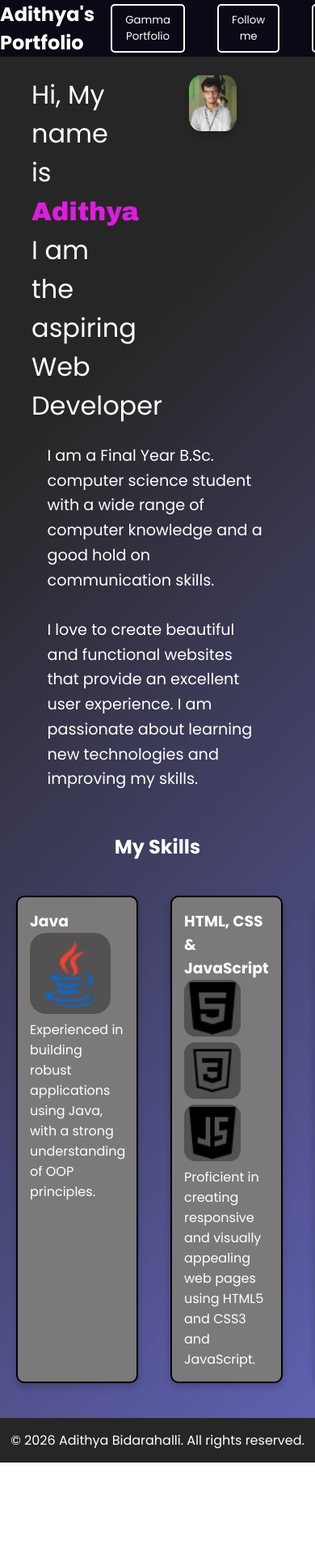
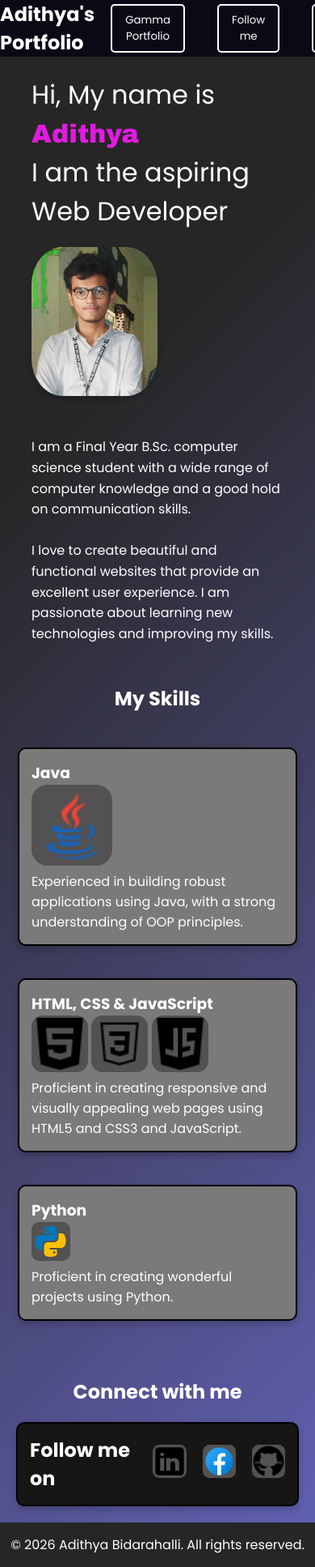
Before and after one commit to adithyabidarahalli/My-Portfolio, a plain HTML site: page index.html in a window 390 px wide. Shown: the top 1935 px of the page at 81% size. Before the commit the page ends 1806 px from the top, so only its background shows below. Drawn offline with Linux system fonts and the light colour scheme.

Commit message:
Removed unnecessary files

```diff
--- a/CSS/classstyles.css
+++ /dev/null
@@ -1,38 +0,0 @@
-.left{
-    font-weight: 700;
-    font-size: 24px;
-}
-.firstSection{
-    display: flex;
-    justify-content: space-around;
-    margin: 23px 0;
-}
-.firstSection > div{
-    width: 30%;
-}
-
-.leftSection{
-
-    width: 50%;
-    font-size: 2rem;
-}
-
-.rightSection{
-
-    width: 50%;
-}
-.myPhoto{
-    border-radius: 25%;
-    box-shadow: 0 4px 8px rgba(0, 0, 0, 0.2);
-}
-.about{
-
-    font-size: 1.2rem;
-    margin: 0 15%;
-    line-height: 1.6;
-}
-.purple{
-    color: rgb(223, 28, 223);
-    font-weight: bold;
-    font-family: 'Arial Black', Gadget, sans-serif;
-}
--- a/CSS/divstyles.css
+++ /dev/null
@@ -1,39 +0,0 @@
-nav {
-    display: flex;
-    justify-content: space-around;
-    align-items: center;
-    height: 70px;
-    background-color: rgb(10, 10, 22);
-}
-
-nav ul {
-    display: flex;
-    justify-content: center;
-}
-
-nav ul li {
-    list-style: none;
-    margin: 0 20px;
-    cursor: pointer;
-}
-nav ul li:hover {
-    color: rgb(119, 126, 121);
-    transition: 0.3s;
-}
-img {
-    max-width: 100%;
-    height: auto;
-    background-color: rgb(83, 81, 81);
-    border-radius: 20%;
-}
-.cards{
-    background-color: rgb(123, 121, 121);
-    border-style: solid;
-    border-width: 2px;
-    border-color: black;
-    border-radius: 10px;
-    padding: 15px;
-    box-shadow: 0 4px 8px rgba(0, 0, 0, 0.2);
-    margin: 20px;
-
-}
--- a/CSS/globalstyles.css
+++ /dev/null
@@ -1,46 +0,0 @@
-* {
-    margin: 0;
-    padding: 0;
-    font-family: 'Poppins', sans-serif;
-
-}
-
-
-body {
-    font-family: 'Poppins', sans-serif;
-    background-image: linear-gradient(315deg, rgb(98, 98, 182) 0%, rgb(39, 38, 38) 74%);
-    color: white;
-
-}
-
-a {
-    text-decoration: none;
-    color: white;
-
-}
-
-button {
-    background-color: transparent;
-    border: 2px solid white;
-    padding: 8px 16px;
-    border-radius: 5px;
-    color: white;
-    font-family: 'Poppins', sans-serif;
-    cursor: pointer;
-
-}
-
-button:hover {
-    background-color: rgb(119, 126, 121);
-    color: rgb(98, 98, 182);
-    transition: 0.3s;
-
-}
-
-footer {
-    background-color: rgb(39, 38, 38);
-    text-align: center;
-    padding: 15px 0;
-    font-size: medium;
-
-}
--- /dev/null
+++ b/CSS/styles.css
@@ -0,0 +1,173 @@
+* {
+    margin: 0;
+    padding: 0;
+    font-family: 'Poppins', sans-serif;
+
+}
+
+
+body {
+    font-family: 'Poppins', sans-serif;
+    background-image: linear-gradient(315deg, rgb(98, 98, 182) 0%, rgb(39, 38, 38) 74%);
+    color: white;
+
+}
+
+a {
+    text-decoration: none;
+    color: white;
+
+}
+
+button {
+    background-color: transparent;
+    border: 2px solid white;
+    padding: 8px 16px;
+    border-radius: 5px;
+    color: white;
+    font-family: 'Poppins', sans-serif;
+    cursor: pointer;
+
+}
+
+button:hover {
+    background-color: rgb(119, 126, 121);
+    color: rgb(98, 98, 182);
+    transition: 0.3s;
+
+}
+
+footer {
+    background-color: rgb(39, 38, 38);
+    text-align: center;
+    padding: 15px 0;
+    font-size: medium;
+
+}
+
+.left {
+    font-weight: 700;
+    font-size: 24px;
+}
+
+.firstSection {
+    display: flex;
+    justify-content: space-around;
+    margin: 23px 0;
+}
+
+.firstSection>div {
+    width: 30%;
+}
+
+.leftSection {
+
+    width: 50%;
+    font-size: 2rem;
+}
+
+.rightSection {
+
+    width: 50%;
+}
+
+.myPhoto {
+    border-radius: 25%;
+    box-shadow: 0 4px 8px rgba(0, 0, 0, 0.2);
+}
+
+.about {
+
+    font-size: 1.2rem;
+    margin: 0 15%;
+    line-height: 1.6;
+}
+
+.purple {
+    color: rgb(223, 28, 223);
+    font-weight: bold;
+    font-family: 'Arial Black', Gadget, sans-serif;
+}
+
+nav {
+    display: flex;
+    justify-content: space-around;
+    align-items: center;
+    height: 70px;
+    background-color: rgb(10, 10, 22);
+}
+
+nav ul {
+    display: flex;
+    justify-content: center;
+}
+
+nav ul li {
+    list-style: none;
+    margin: 0 20px;
+    cursor: pointer;
+}
+
+nav ul li:hover {
+    color: rgb(119, 126, 121);
+    transition: 0.3s;
+}
+
+img {
+    max-width: 100%;
+    height: auto;
+    background-color: rgb(83, 81, 81);
+    border-radius: 20%;
+}
+
+.cards {
+    background-color: rgb(123, 121, 121);
+    border-style: solid;
+    border-width: 2px;
+    border-color: black;
+    border-radius: 10px;
+    padding: 15px;
+    box-shadow: 0 4px 8px rgba(0, 0, 0, 0.2);
+    margin: 20px;
+
+}
+.icons {
+    display: flex;
+    justify-content: center;
+    align-items: center;
+    gap: 20px;
+    background-color: rgb(24, 21, 21);
+    border-style: solid;
+    border-width: 2px;
+    border-color: black;
+    border-radius: 10px;
+    padding: 15px;
+    box-shadow: 0 4px 8px rgba(0, 0, 0, 0.2);
+    margin: 20px;
+}
+.icons > a:hover {
+    transform: scale(1.3);
+    transition: 0.3s;
+}
+
+@media (max-width: 768px) {
+    .firstSection {
+        flex-direction: column;
+        align-items: center;
+    }
+
+    .firstSection>div {
+        width: 80%;
+        margin-bottom: 20px;
+    }
+
+    .leftSection,
+    .rightSection {
+        width: 100%;
+    }
+
+    .about {
+        margin: 0 10%;
+        font-size: 1rem;
+    }
+}
--- a/index.html
+++ b/index.html
@@ -5,17 +5,11 @@
     <meta charset="UTF-8">
     <meta name="viewport" content="width=device-width, initial-scale=1.0">
     <title>Adithya Bidarahalli - Portfolio</title>
-    <link rel="stylesheet" href="CSS/globalstyles.css">
-    <link rel="stylesheet" href="CSS/divstyles.css">
-    <link rel="stylesheet" href="CSS/classstyles.css" <link rel="preconnect" href="https://fonts.googleapis.com">
+    <link rel="stylesheet" href="CSS/styles.css">
+    <link rel="preconnect" href="https://fonts.googleapis.com">
     <link rel="preconnect" href="https://fonts.gstatic.com" crossorigin>
     <link href="https://fonts.googleapis.com/css2?family=Poppins:wght@400;600;700&display=swap" rel="stylesheet">
-    <style>
 
-
-
-
-    </style>
 </head>
 
 <body>
@@ -26,7 +20,7 @@
                 <ul>
                     <li><button><a href="https://bidarahalli-adithya-9xnh4jn.gamma.site/" target="_blank">Gamma Portfolio</a></button>
                     </li>
-                    <li><a href="about.html"><button>Follow me</button></a></li>
+                    <li><a href="#"><button>Follow me</button></a></li>
                     <li><a href="mailto:adithyabidarahalli@outlook.com"><button>Contact via Mail</button></a></li>
                 </ul>
             </div>
@@ -67,13 +61,26 @@
                     <img src="Images/python.png" alt="Python Logo">
                     <p>Proficient in creating wonderful projects using Python.</p>
 
+
                 </div>
 
             </div>
+
+            <div class="social">
+                <h2 style="text-align: center; margin-top: 50px;">Connect with me</h2>
+
+            </div>
+
+        </div>
+
     </main>
+<div class="icons">
+                <h2 class="social">Follow me on </h2>
+                    <a href="https://www.linkedin.com/in/adithya-bidarahalli/" target="_blank"><img src="Images/linkedin.png" alt="LinkedIn Logo" width="50px"></a>
+                    <a href="https://www.facebook.com/bidarahalli.adithya.2" target="_blank"><img src="Images/facebook.png" alt="Facebook Logo" width="50px"> </a>
+                    <a href="https://github.com/adithyabidarahalli" target="_blank"><img src="Images/GitHub.png" alt="GitHub logo" width="50px"> </a>
 
-
-
+            </div>
         <footer>
             <div class="footerContent">
                 &copy; 2026 Adithya Bidarahalli. All rights reserved.
```
Also changed, not shown: Images/GitHub.png (added), Images/facebook.png (added), Images/linkedin.png (added).
